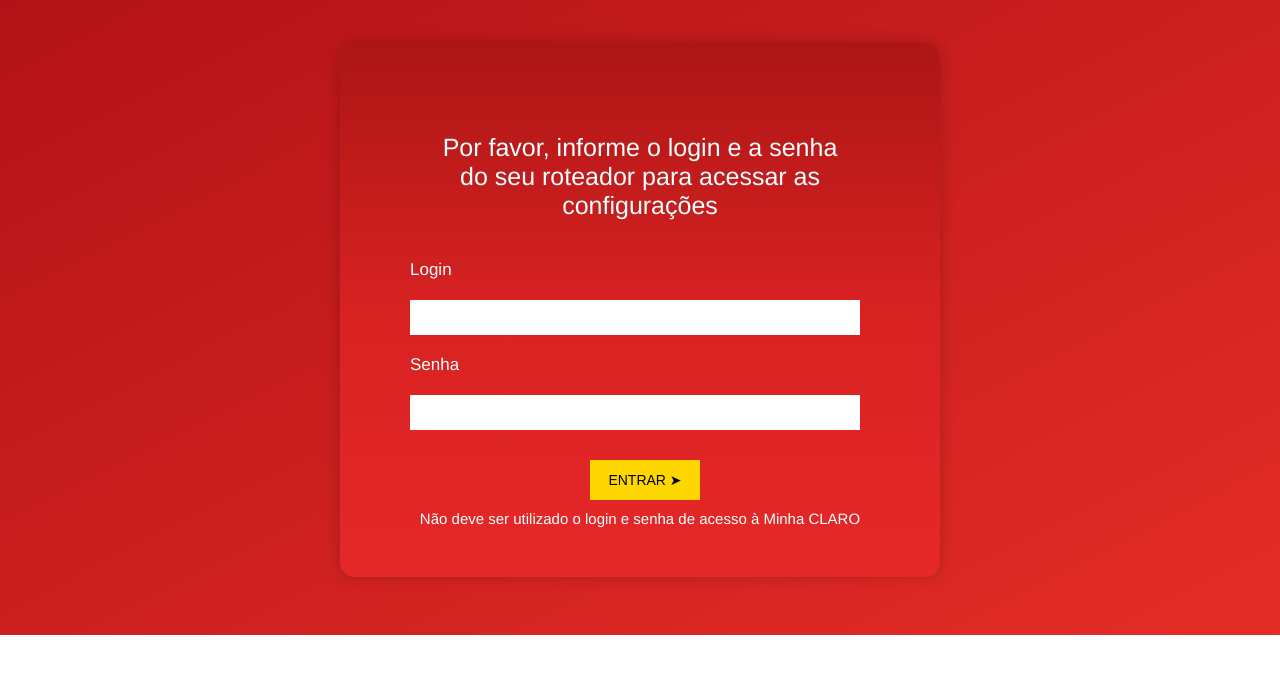
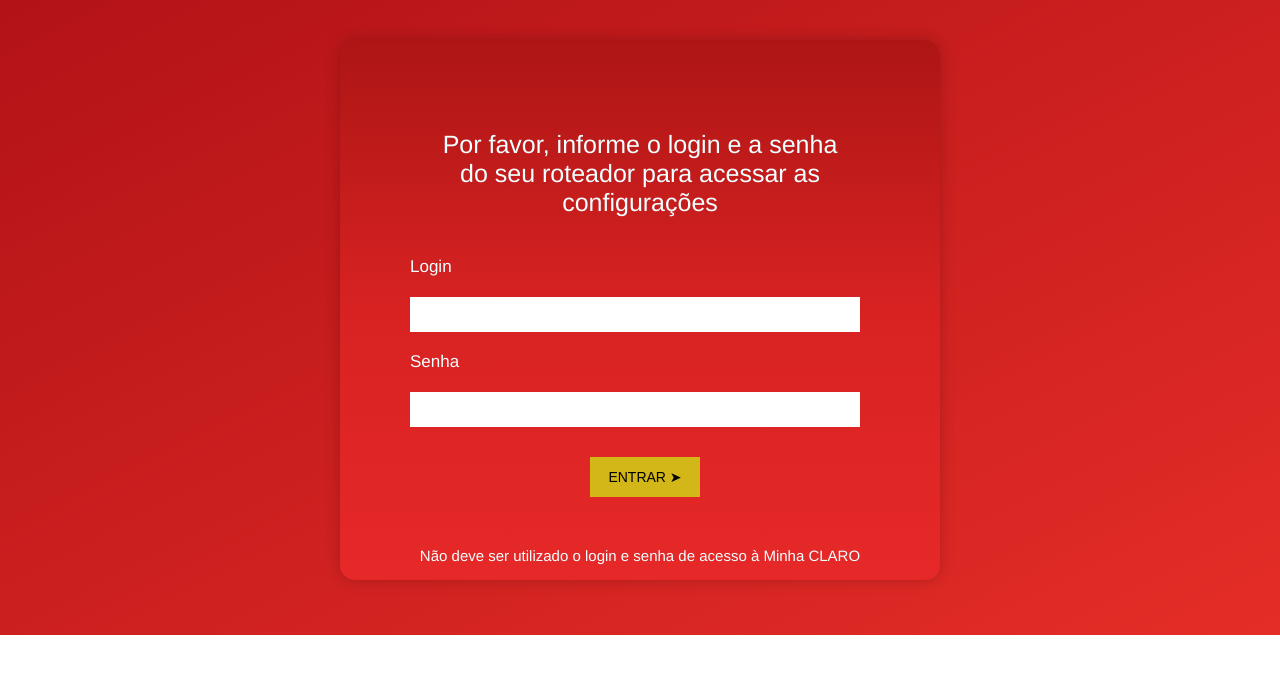
Before and after one commit to Denky0/SESI, a plain HTML site: page index.html in a window 1280 px wide. Shown: the part 110-784 px from the top of the page. Drawn offline with Linux system fonts and the light colour scheme.

Commit message:
atualizando o footer

```diff
--- a/style/style.css
+++ b/style/style.css
@@ -29,6 +29,7 @@
 .login {
     background: linear-gradient(to bottom, #ad1515, #d82222, #e62828);
     width: 600px;
+    height: 540px;
     padding: 50px;
     border-radius: 15px;
     margin-top: 0;
@@ -54,7 +55,7 @@ input {
 }
 
 button {
-    background-color: gold;
+    background-color: rgb(211, 183, 25);
     display: flex;
     margin: 10px;
     font-size: 14px;
@@ -72,6 +73,8 @@ footer {
     color: azure;
     font-size: 15px;
     font-family: 'Franklin Gothic Medium', 'Arial Narrow', Arial, sans-serif;
+    padding-bottom: 5px;
+    margin-top: 50px;
 }
 
 label {
```
Also changed, not shown: index.html (+3 -0 lines).
